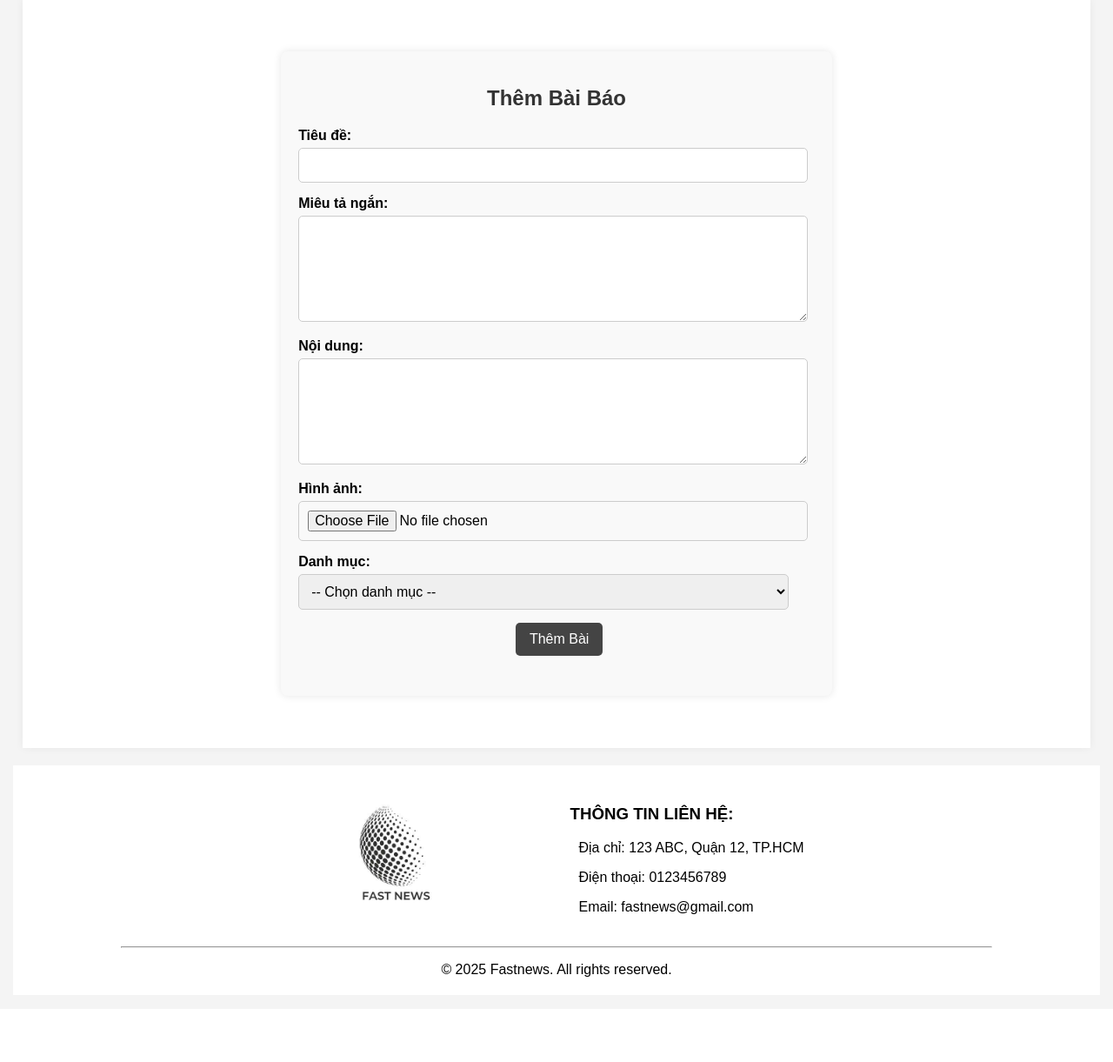
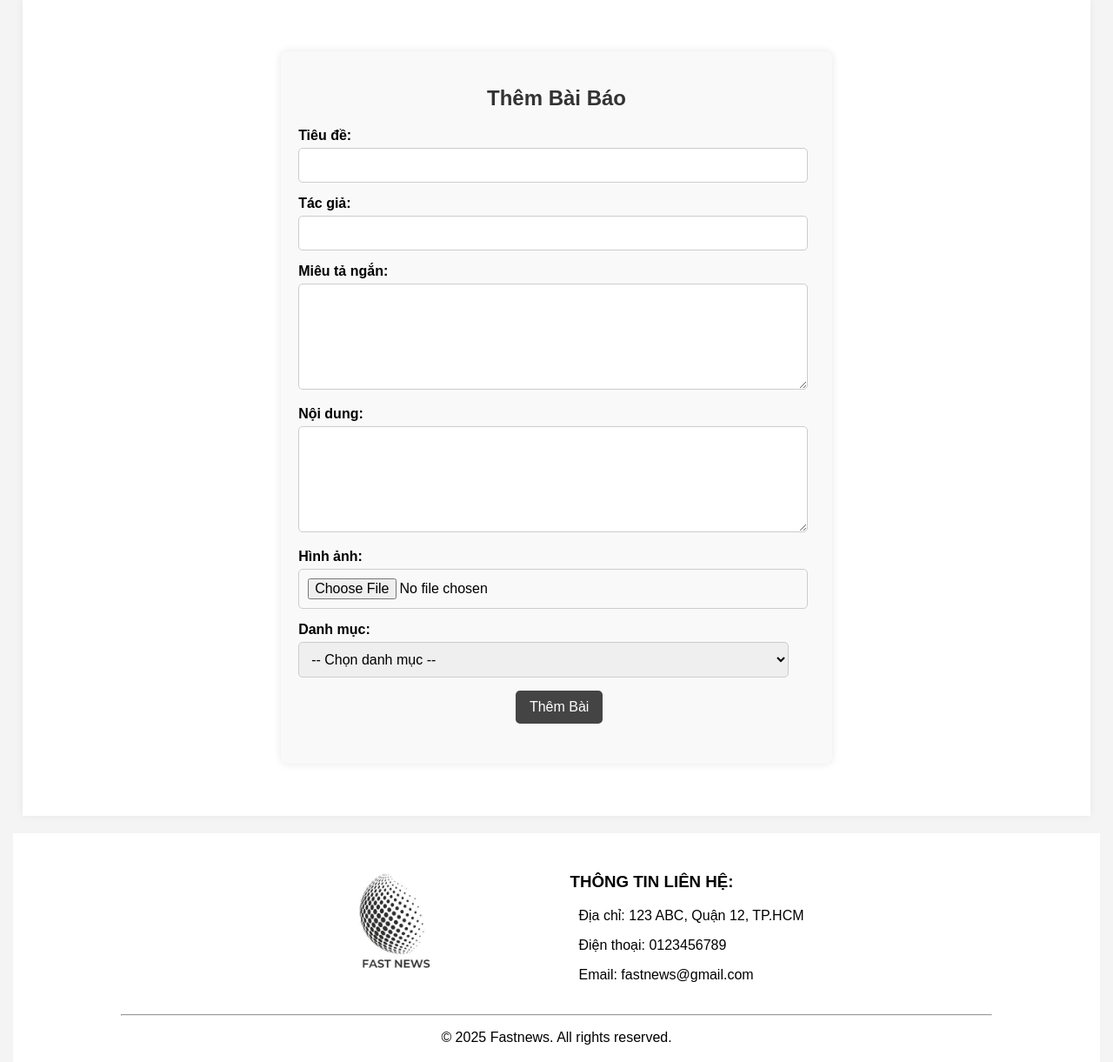
Before and after one commit to VinhHuynh09205/FASTNEWS, a PHP site: page /admin/addArticle.php in a window 1280 px wide. Shown: the part 217-1438 px from the top of the page at 87% size. Before the commit the page ends 1340 px from the top, so only its background shows below. Run offline with PHP 8.4, Linux system fonts and the light colour scheme; the visitor is signed in with stand-in values (Sample User, id 1).

Commit message:
update addArticle.php

```diff
--- a/news/admin/addArticle.php
+++ b/news/admin/addArticle.php
@@ -9,6 +9,11 @@
                 <div class="form-group">
                     <label>Tiêu đề:</label>
                     <input type="text" name="title" required>
+                </div>
+
+                <div class="form-group">
+                    <label>Tác giả:</label>
+                    <input type="text" name="author" required>
                 </div>
 
                 <div class="form-group">
```
